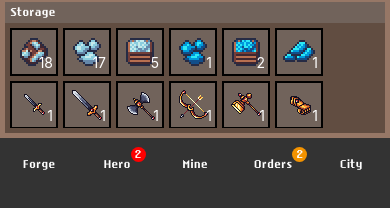
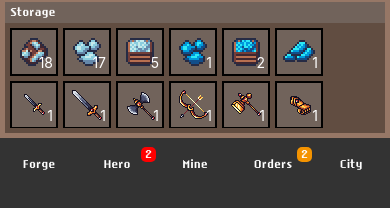
Before and after one commit to Aleksandr175/forgegod, a React Native app: screen / in a window 390 px wide. Shown: the part 622-830 px from the top of the page. Built offline with nearby package versions, Linux system fonts and the light colour scheme.

Commit message:
Fix menu notifications

```diff
--- a/src/components/Menu.tsx
+++ b/src/components/Menu.tsx
@@ -25,12 +25,11 @@ export const Menu = React.memo(
             setPage('hero');
           }}
         >
-          <SText>
-            Hero
-            {availableSkillPoints > 0 && (
-              <SMark important={true}>{availableSkillPoints}</SMark>
-            )}
-          </SText>
+          <SText>Hero</SText>
+
+          {availableSkillPoints > 0 && (
+            <SMark important={true}>{availableSkillPoints}</SMark>
+          )}
         </SMenuItem>
         <SMenuItem
           onPress={() => {
@@ -44,10 +43,9 @@ export const Menu = React.memo(
             setPage('orders');
           }}
         >
-          <SText>
-            Orders
-            {customerOrdersQty > 0 && <SMark>{customerOrdersQty}</SMark>}
-          </SText>
+          <SText>Orders</SText>
+
+          {customerOrdersQty > 0 && <SMark>{customerOrdersQty}</SMark>}
         </SMenuItem>
         <SMenuItem
           onPress={() => {
@@ -76,6 +74,7 @@ const SMenuItem = styled.Pressable`
   padding-top: 20px;
   padding-bottom: 20px;
   align-items: center;
+  position: relative;
 `;
 
 const SText = styled(CustomText)`
@@ -87,8 +86,10 @@ const SMark = styled(CustomText)<{ important?: boolean }>`
   width: 15px;
   height: 15px;
   text-align: center;
-  border-radius: 10px;
-  top: -10px;
+  border-radius: 5px;
+  top: 10px;
+  right: 0;
+  overflow: hidden;
 
   background: #f49300;
 
--- a/src/components/PanelStorage.tsx
+++ b/src/components/PanelStorage.tsx
@@ -2,7 +2,7 @@ import { FlatList, Text, View } from 'react-native';
 import { Panel } from './Panel';
 import React from 'react';
 import { IStorageGood } from '../types';
-import { styles as stylesCommon } from '../styles';
+import { SStorageGrid, styles as stylesCommon } from '../styles';
 import { CustomImage } from './CustomImage';
 
 interface IProps {
@@ -14,7 +14,7 @@ export const PanelStorage = React.memo(({ storage }: IProps) => {
 
   return (
     <Panel title={'Storage'}>
-      <View style={stylesCommon.storageGrid}>
+      <SStorageGrid>
         <FlatList
           style={stylesCommon.storageGridList}
           data={availableItems}
@@ -27,7 +27,7 @@ export const PanelStorage = React.memo(({ storage }: IProps) => {
           )}
           keyExtractor={(item) => String(item.id)}
         />
-      </View>
+      </SStorageGrid>
     </Panel>
   );
 });
--- a/src/styles.tsx
+++ b/src/styles.tsx
@@ -13,12 +13,6 @@ export const styles = StyleSheet.create({
     height: 32,
   },
 
-  storageGrid: {
-    flexDirection: 'row',
-    flexWrap: 'wrap',
-    width: '100%',
-    height: '100px',
-  },
   storageGridList: {
     height: '100%',
   },
@@ -118,6 +112,13 @@ export const SArrowWrapper = styled.Pressable`
   justify-content: center;
 `;
 
+export const SStorageGrid = styled.View`
+  flex-direction: row;
+  flex-wrap: wrap;
+  width: 100%;
+  height: 100px;
+`;
+
 export const SGridWrapper = styled.View`
   flex-direction: row;
   flex-wrap: wrap;
```
